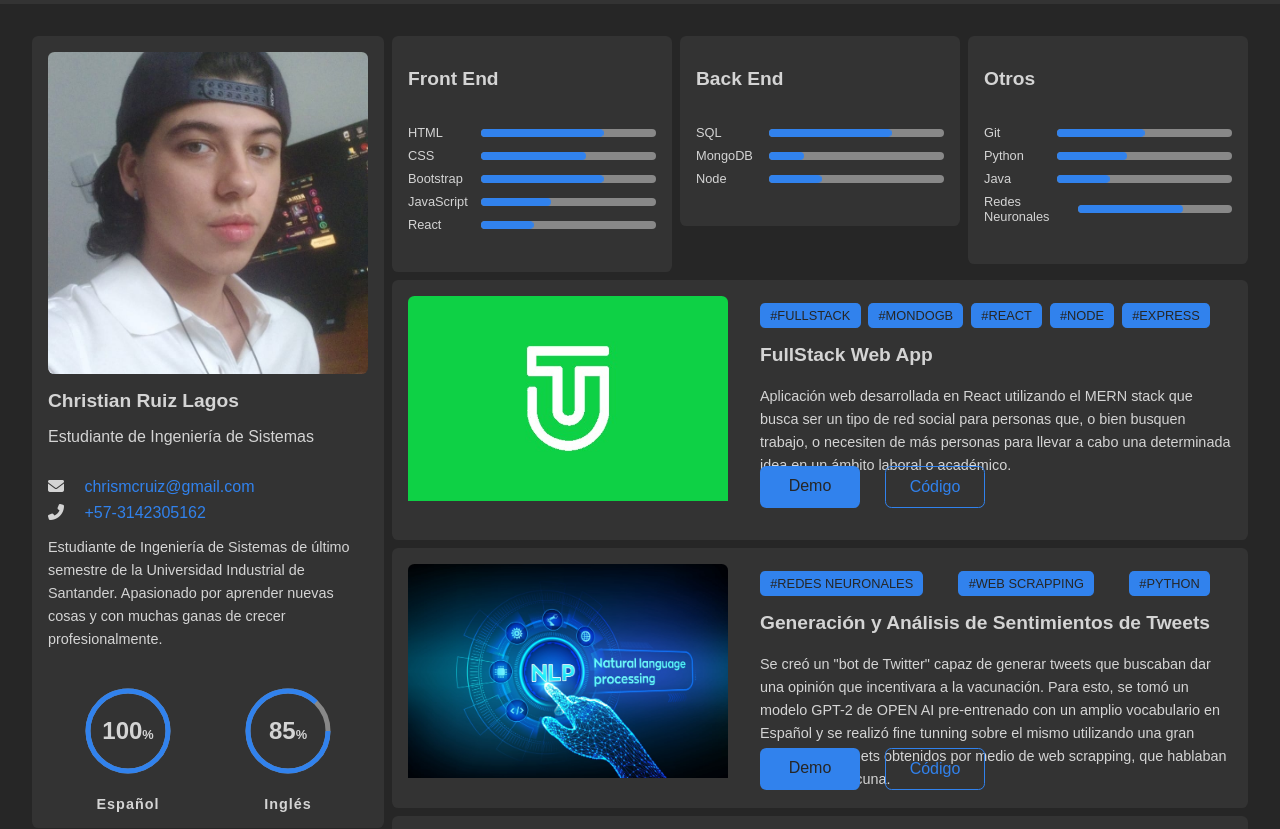
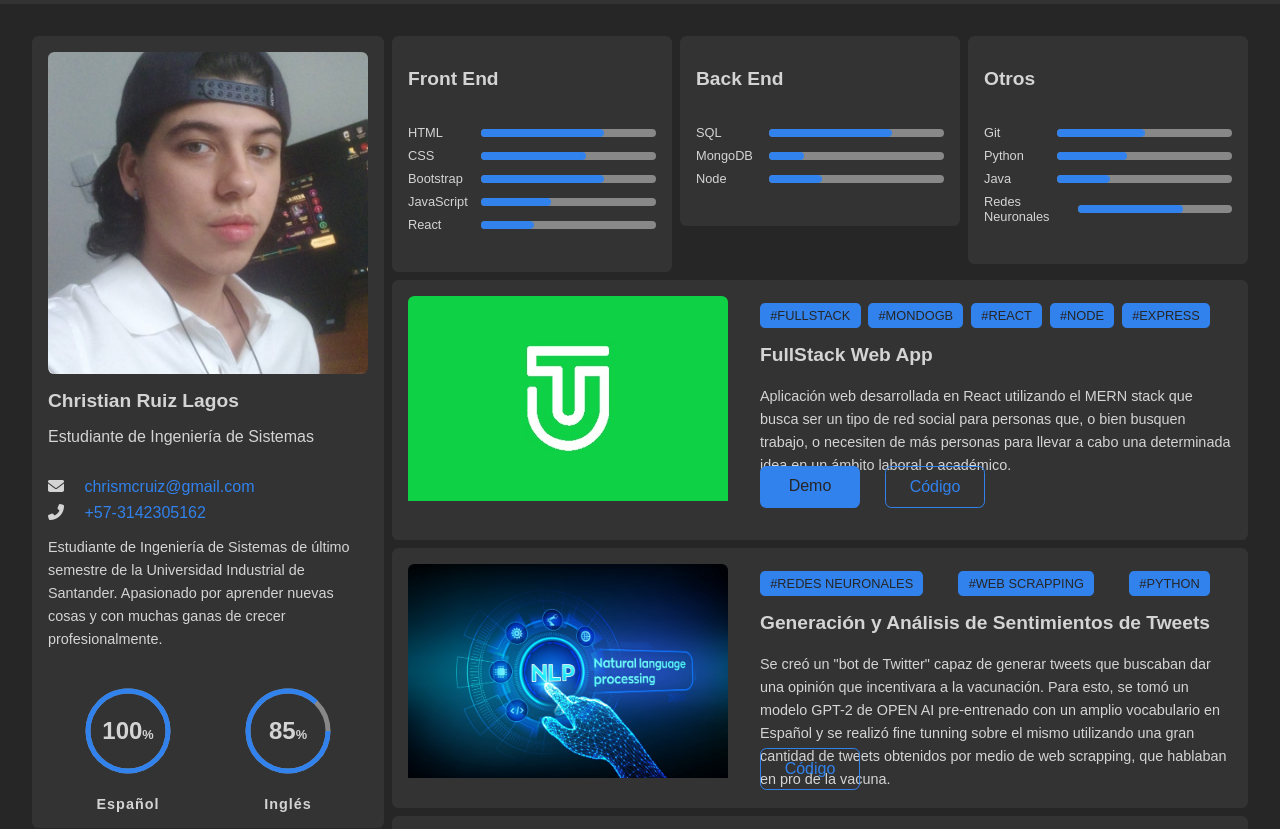
Before and after one commit to chrismcruiz/portfolio, a plain HTML site: page index.html in a window 1280 px wide. Shown: the part 71-900 px from the top of the page. Drawn offline with Linux system fonts and the light colour scheme.

Commit message:
demo removed from project

```diff
--- a/index.html
+++ b/index.html
@@ -188,7 +188,7 @@
             <h2 class="card__title" data-section="projects" data-value="second-title">Generación y Análisis de Sentimientos de Tweets</h2>
             <p class="card__text" data-section="projects" data-value="second-description">Se creó un "bot de Twitter" capaz de generar tweets que buscaban dar una opinión que incentivara a la vacunación. Para esto, se tomó un modelo GPT-2 de OPEN AI pre-entrenado con un amplio vocabulario en Español y se realizó fine tunning sobre el mismo utilizando una gran cantidad de tweets obtenidos por medio de web scrapping, que hablaban en pro de la vacuna.</p>
             <div class="buttons">
-              <a href="#" class="button button--primary" data-section="projects" data-value="second-button1">Demo</a>
+              <!-- <a href="#" class="button button--primary" data-section="projects" data-value="second-button1">Demo</a> -->
               <a href="https://github.com/chrismcruiz/Tweets-Sentiment-Analysis-and-Tweet-Generator" target="_blank" class="button button--ghost" data-section="projects" data-value="second-button2">Código</a>
             </div>
           </div>
```
